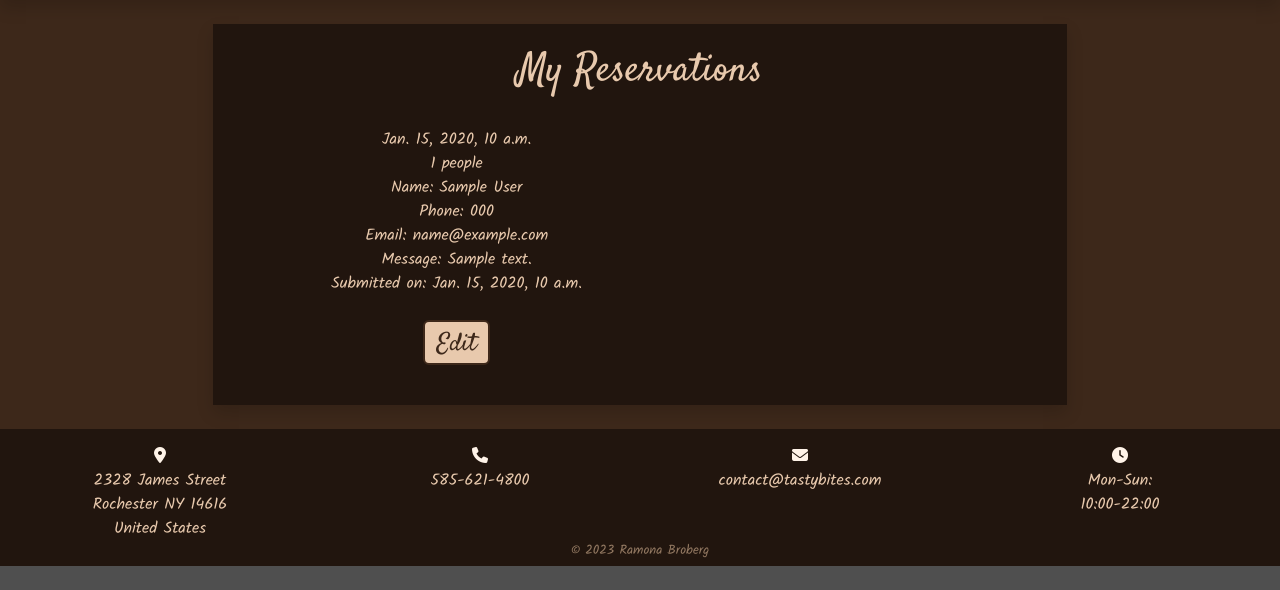
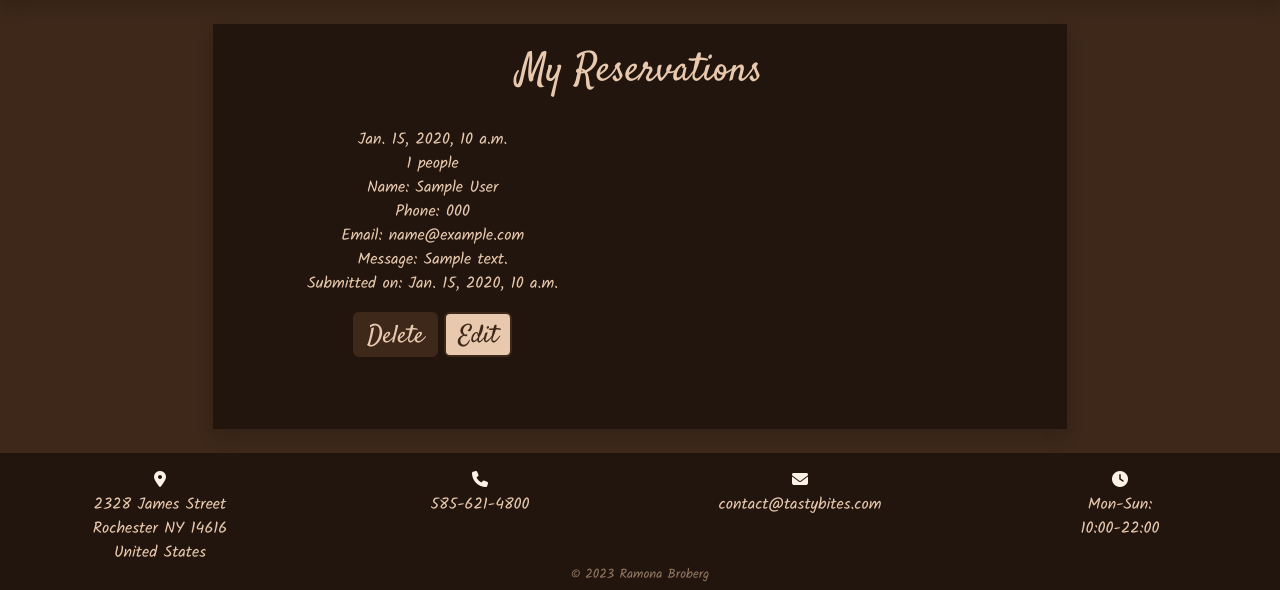
Before and after one commit to ramonabroberg/tasty-bites, a Django app: page /user_bookings/ in a window 1280 px wide. Shown: the part 464-1054 px from the top of the page. Before the commit the page ends 1030 px from the top, so only its background shows below. Run offline with Django 3.2, Linux system fonts and the light colour scheme; a user stored in the database is signed in; tables that the repository leaves empty hold one stand-in row (values such as "Sample post"); some libraries are stand-ins or nearby versions.

Commit message:
Add delete on user_bookings

```diff
--- a/booking/models.py
+++ b/booking/models.py
@@ -27,6 +27,9 @@ class Booking(models.Model):
     message = models.TextField(blank=True)
     created_on = models.DateTimeField(auto_now_add=True)
 
+    def delete_booking(self):
+        self.delete()
+
     def __str__(self):
         return f'{self.first_name} {self.last_name} - {self.date} ({self.number_of_people} people)'
 
--- a/booking/urls.py
+++ b/booking/urls.py
@@ -9,4 +9,5 @@ urlpatterns = [
     path('user_bookings/', views.user_bookings, name='user_bookings'),
     path('go_to_booking_page/', views.go_to_booking_page, name='go_to_booking_page'),
     path('edit_booking/<int:booking_id>/', views.edit_booking, name='edit_booking'),
+    path('delete_booking/<int:booking_id>/', views.delete_booking, name='delete_booking'),
 ]
--- a/booking/views.py
+++ b/booking/views.py
@@ -45,3 +45,10 @@ def edit_booking(request, booking_id):
         form = BookingForm(instance=booking)
 
     return render(request, 'edit_booking.html', {'form': form, 'booking': booking})
+
+@login_required
+def delete_booking(request, booking_id):
+    booking = get_object_or_404(Booking, id=booking_id, user=request.user)
+    booking.delete_booking()
+    messages.success(request, 'The reservation has been deleted successfully.')
+    return redirect('user_bookings')
--- a/templates/user_bookings.html
+++ b/templates/user_bookings.html
@@ -6,11 +6,9 @@
         <div class="col-10 offset-1 col-md-8 offset-md-2 mt-4 p-4 shadow text-center general_layout">
             <h1 class="fs-1 pb-4">My Reservations</h1>
             {% if bookings %}
-            <ul class="reservation_list">
             <div class="row">
                 {% for booking in bookings %}
                 <div class="col-10 offset-1 col-md-6 offset-md-0">
-                        <li>
                         {{ booking.date }}<br>
                         {{ booking.number_of_people }} people<br>
                         Name: {{ booking.first_name }} {{ booking.last_name }}<br>
@@ -18,13 +16,14 @@
                         Email: {{ booking.email }}<br>
                         Message: {{ booking.message }}<br>
                         Submitted on: {{ booking.created_on }}
-                        </li>
                     <br>
+                    <div class="mt-3 mb-5">
+                        <a class="btn close-btn" href="{% url 'delete_booking' booking.id %}">Delete</a>
                         <a class="btn general-btn" href="{% url 'edit_booking' booking.id %}">Edit</a>
+                    </div>
                 </div>
                 {% endfor%}
             </div>
-            </ul>
             {% else %}
             <p>You have no reservations at this moment.</p>
             {% endif %}
```
Also changed, not shown: tasty_bites/settings.py (+9 -0 lines). Lines whose indentation alone changed are shown as unchanged.
